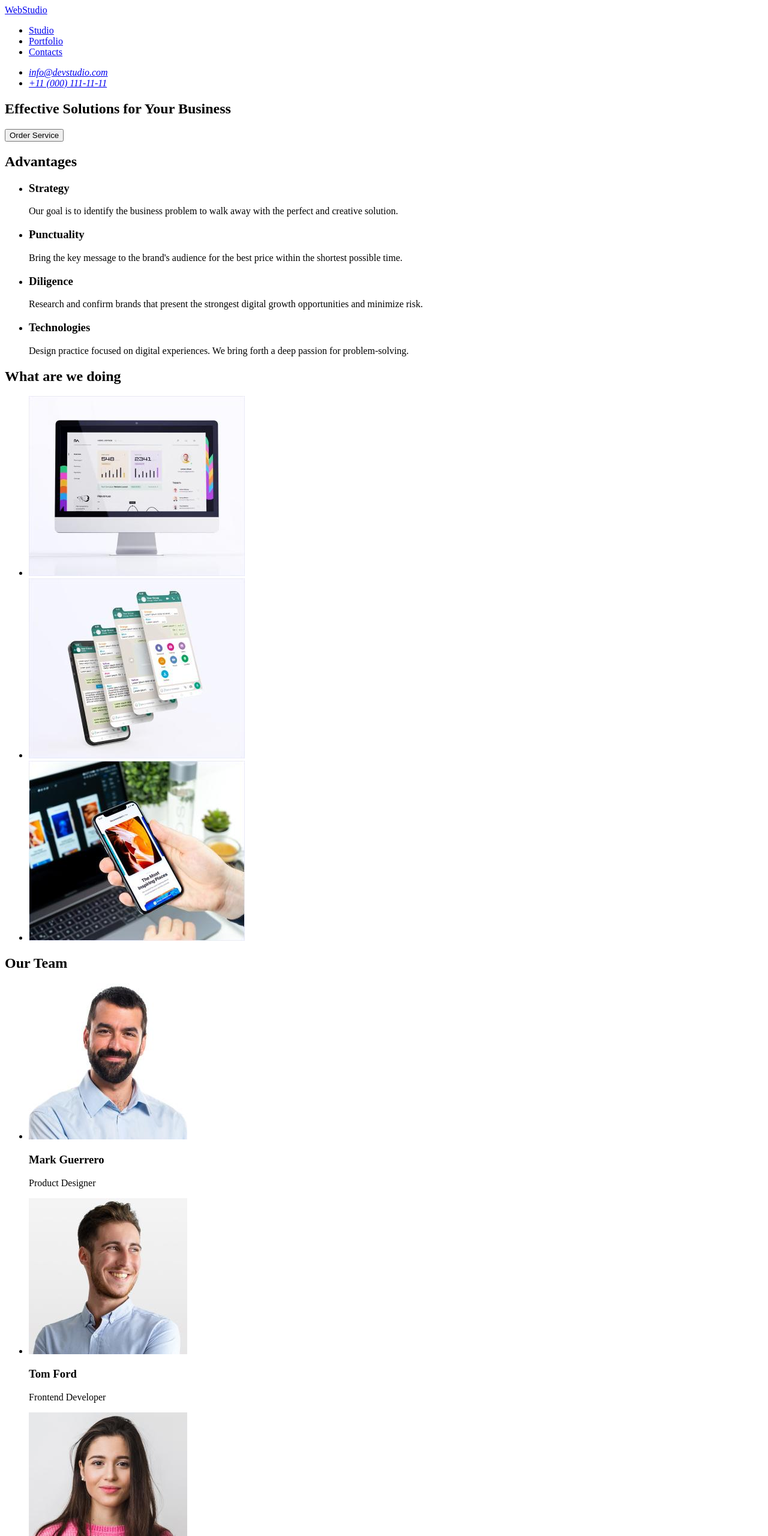
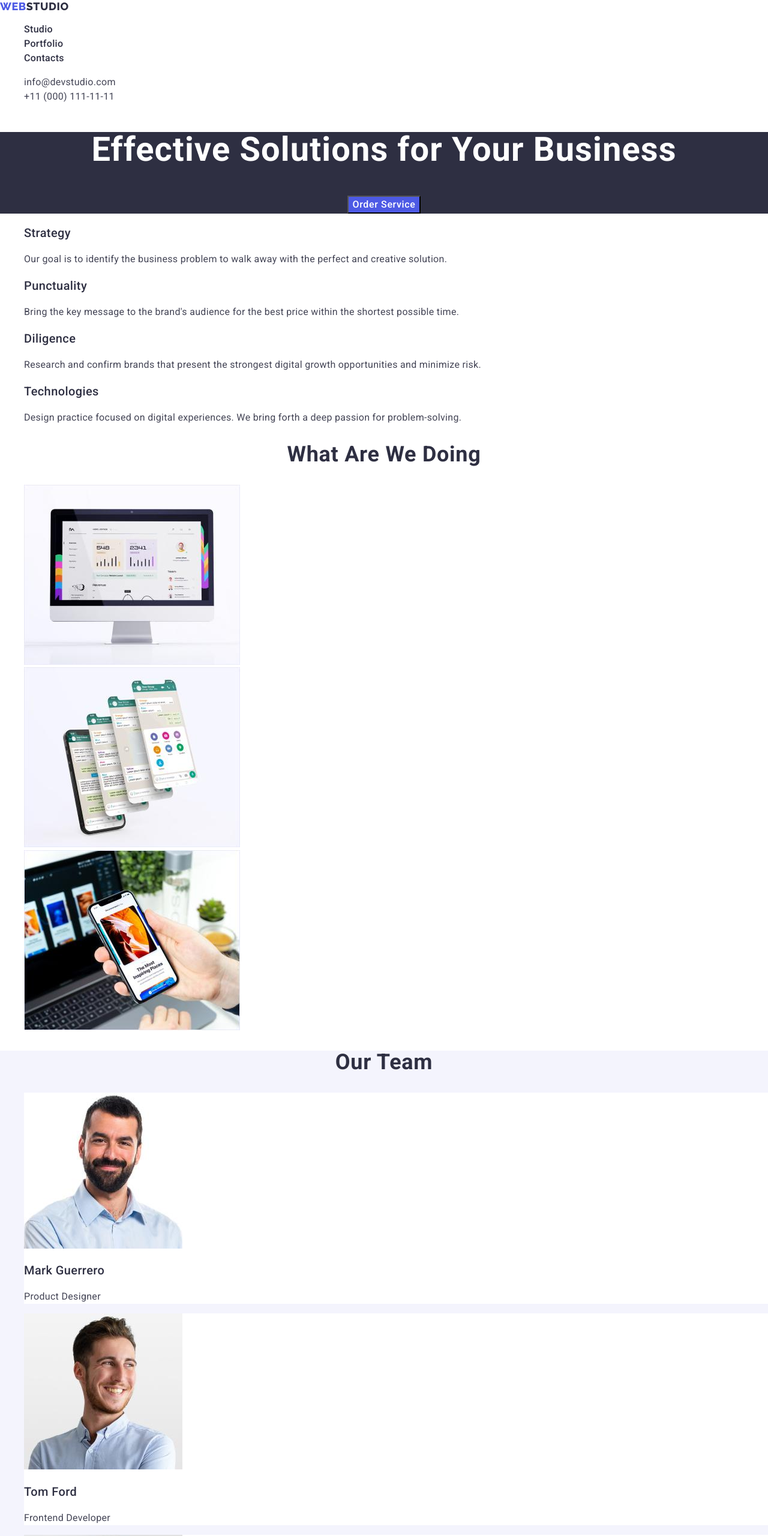
Before and after one commit to VitaliiShc/goit-markup-hw, a plain HTML site: page index.html in a window 1280 px wide. Shown: the top 2560 px of the page at 60% size. Drawn offline with nearby package versions, Linux system fonts and the light colour scheme.

Commit message:
hw-2 crate portfolio and styles

```diff
--- /dev/null
+++ b/css/styles.css
@@ -0,0 +1,207 @@
+:root {
+  /* Colors */
+  --iris: #4d5ae5;
+  --ocean: #404bbf;
+  --navyblue: #2e2f42;
+  --green: #31d0aa;
+  --slate: #434455;
+  --lightslate: #8e8f99;
+  --cornflower: #e7e9fc;
+  --cloud: #f4f4fd;
+  --navybluemodal: #2e2f42;
+  --grey: #2e2f42;
+  --white: #ffffff;
+  --dairy: #fcfcfc;
+
+  /* Typography */
+  --primary-font: 'Roboto', sans-serif;
+  --logo-font: 'Raleway', sans-serif;
+}
+
+body {
+  background-color: var(--white);
+  color: var(--slate);
+  font-family: var(--primary-font);
+  font-size: 16px;
+}
+
+.address {
+  font-style: normal;
+}
+
+.link {
+  text-decoration: none;
+}
+
+.list {
+  list-style: none;
+}
+
+.section-title {
+  color: var(--grey);
+  text-align: center;
+  font-size: 36px;
+  font-weight: 700;
+  line-height: 1.11;
+  text-transform: capitalize;
+  letter-spacing: 0.02em;
+}
+
+.logo {
+  font-family: var(--logo-font);
+  font-size: 18px;
+  font-weight: 800;
+  color: var(--iris);
+  line-height: 1.17;
+  letter-spacing: 0.03em;
+  text-transform: uppercase;
+}
+
+.logo-header {
+  color: var(--navyblue);
+}
+
+.nav-item {
+  color: var(--navyblue);
+  font-weight: 500;
+  font-size: 16px;
+  line-height: 1.5;
+  letter-spacing: 0.02em;
+}
+
+.nav-item:hover,
+.nav-item:focus {
+  color: var(--ocean);
+}
+
+.address-item {
+  color: var(--slate);
+  line-height: 1.5;
+  letter-spacing: 0.02em;
+}
+
+.address-item:hover,
+.address-item:focus {
+  color: var(--ocean);
+}
+
+.footer {
+  background-color: var(--navyblue);
+  color: var(--cloud);
+}
+
+.footer-paragraph {
+  color: var(--cloud);
+  line-height: 1.5;
+  letter-spacing: 0.02em;
+}
+
+.logo-footer {
+  color: var(--cloud);
+}
+
+.hero-section {
+  background-color: var(--navyblue);
+  text-align: center;
+}
+
+.hero-title {
+  color: var(--white);
+  font-size: 56px;
+  font-weight: 700;
+  line-height: 1.07;
+  letter-spacing: 0.02em;
+}
+
+.hero-button {
+  background-color: var(--iris);
+  font-family: 'Roboto', sans-serif;
+  font-weight: 500;
+  font-size: 16px;
+  line-height: 1.5;
+  color: var(--white);
+  letter-spacing: 0.04em;
+}
+
+.hero-button:hover,
+.hero-button:focus {
+  background-color: var(--ocean);
+  cursor: pointer;
+}
+
+.team-section {
+  background-color: var(--cloud);
+}
+
+.team-card {
+  background: var(--white);
+}
+
+.team-card-name {
+  color: var(--navyblue);
+  font-size: 20px;
+  font-weight: 500;
+  line-height: 1.2;
+  letter-spacing: 0.02em;
+}
+
+.features-title {
+  color: var(--navyblue);
+  font-size: 20px;
+  font-weight: 500;
+  line-height: 1.2;
+  letter-spacing: 0.02em;
+}
+
+.portfolio-title {
+  color: var(--navyblue);
+  font-size: 20px;
+  font-weight: 500;
+  line-height: 1.2;
+  letter-spacing: 0.02em;
+}
+
+.feature-description {
+  color: var(--slate);
+  line-height: 1.5;
+  letter-spacing: 0.02em;
+}
+
+.team-card-role {
+  color: var(--slate);
+  line-height: 1.5;
+  letter-spacing: 0.02em;
+}
+
+.portfolio-item-sketch {
+  color: var(--slate);
+  line-height: 1.5;
+  letter-spacing: 0.02em;
+}
+
+.team-card-role {
+  font-size: 16px;
+}
+
+.filters-button {
+  font-family: 'Roboto', sans-serif;
+  background-color: var(--cloud);
+  font-weight: 500;
+  font-size: 16px;
+  line-height: 1.5;
+  letter-spacing: 0.04em;
+  text-align: center;
+  color: var(--iris);
+  cursor: pointer;
+}
+
+.filters-button:hover,
+.filters-button:focus {
+  color: var(--white);
+  background-color: var(--ocean);
+}
+
+.filters-button:active {
+  background-color: var(--ocean);
+  color: var(--white);
+}
--- a/index.html
+++ b/index.html
@@ -4,59 +4,90 @@
     <meta charset="UTF-8" />
     <meta name="viewport" content="width=device-width, initial-scale=1.0" />
     <title>WebStudio</title>
+
+    <link
+      rel="stylesheet"
+      href="node_modules/modern-normalize/modern-normalize.css"
+    />
+    <link
+      href="https://fonts.googleapis.com/css2?family=Raleway:wght@800&family=Roboto:wght@400;500;700;900&display=swap"
+      rel="stylesheet"
+    />
+    <link rel="preconnect" href="https://fonts.googleapis.com" />
+    <link rel="preconnect" href="https://fonts.gstatic.com" crossorigin />
+    <link rel="stylesheet" href="./css/styles.css" />
   </head>
 
   <body>
     <header>
       <nav>
-        <a href="./index.html">WebStudio</a>
-        <ul>
-          <li><a href="/">Studio</a></li>
-          <li><a href="/">Portfolio</a></li>
-          <li><a href="/">Contacts</a></li>
+        <a class="logo link" href="./index.html"
+          >Web<span class="logo-header">Studio</span></a
+        >
+        <ul class="list">
+          <li>
+            <a class="nav-item link" href="./index.html">Studio</a>
+          </li>
+          <li>
+            <a class="nav-item link" href="./portfolio.html">Portfolio</a>
+          </li>
+          <li>
+            <a class="nav-item link" href="">Contacts</a>
+          </li>
         </ul>
       </nav>
-      <address>
-        <ul>
-          <li><a href="mailto:info@devstudio.com">info@devstudio.com</a></li>
-          <li><a href="tel:+110001111111">+11 (000) 111-11-11</a></li>
+      <address class="address">
+        <ul class="list">
+          <li>
+            <a
+              class="address-item link"
+              href="mailto:info@devstudio.com"
+              target="_blank"
+              >info@devstudio.com</a
+            >
+          </li>
+          <li>
+            <a class="address-item link" href="tel:+110001111111"
+              >+11 (000) 111-11-11</a
+            >
+          </li>
         </ul>
       </address>
     </header>
 
     <main>
-      <section>
-        <h1>Effective Solutions for Your Business</h1>
-        <button type="button">Order Service</button>
+      <section class="hero-section">
+        <h1 class="hero-title">Effective Solutions for Your Business</h1>
+        <button class="hero-button" type="button">Order Service</button>
       </section>
 
-      <section>
-        <h2>Advantages</h2>
-        <ul>
+      <section class="features-section">
+        <h2 hidden>Features</h2>
+        <ul class="list">
           <li>
-            <h3>Strategy</h3>
-            <p>
+            <h3 class="features-title">Strategy</h3>
+            <p class="feature-description">
               Our goal is to identify the business problem to walk away with the
               perfect and creative solution.
             </p>
           </li>
           <li>
-            <h3>Punctuality</h3>
-            <p>
+            <h3 class="features-title">Punctuality</h3>
+            <p class="feature-description">
               Bring the key message to the brand's audience for the best price
               within the shortest possible time.
             </p>
           </li>
           <li>
-            <h3>Diligence</h3>
-            <p>
+            <h3 class="features-title">Diligence</h3>
+            <p class="feature-description">
               Research and confirm brands that present the strongest digital
               growth opportunities and minimize risk.
             </p>
           </li>
           <li>
-            <h3>Technologies</h3>
-            <p>
+            <h3 class="features-title">Technologies</h3>
+            <p class="feature-description">
               Design practice focused on digital experiences. We bring forth a
               deep passion for problem-solving.
             </p>
@@ -64,9 +95,9 @@
         </ul>
       </section>
 
-      <section>
-        <h2>What are we doing</h2>
-        <ul>
+      <section class="wawdoing-section">
+        <h2 class="section-title">What are we doing</h2>
+        <ul class="list">
           <li>
             <img
               src="./images/what-are-we-doing-img1.jpg"
@@ -94,56 +125,58 @@
         </ul>
       </section>
 
-      <section>
-        <h2>Our Team</h2>
-        <ul>
-          <li>
+      <section class="team-section">
+        <h2 class="section-title">Our Team</h2>
+        <ul class="list">
+          <li class="team-card">
             <img
               src="./images/mark-guerrero-foto.jpg"
               alt="Mark Guerrero's foto"
               width="264"
               height="260"
             />
-            <h3>Mark Guerrero</h3>
-            <p>Product Designer</p>
+            <h3 class="team-card-name">Mark Guerrero</h3>
+            <p class="team-card-role">Product Designer</p>
           </li>
-          <li>
+          <li class="team-card">
             <img
               src="./images/tom-ford-foto.jpg"
               alt="Tom Ford's foto"
               width="264"
               height="260"
             />
-            <h3>Tom Ford</h3>
-            <p>Frontend Developer</p>
+            <h3 class="team-card-name">Tom Ford</h3>
+            <p class="team-card-role">Frontend Developer</p>
           </li>
-          <li>
+          <li class="team-card">
             <img
               src="./images/camila-garcia-foto.jpg"
               alt="Camila Garcia's foto"
               width="264"
               height="260"
             />
-            <h3>Camila Garcia</h3>
-            <p>Marketing</p>
+            <h3 class="team-card-name">Camila Garcia</h3>
+            <p class="team-card-role">Marketing</p>
           </li>
-          <li>
+          <li class="team-card">
             <img
               src="./images/daniel-wilson-foto.jpg"
               alt="Daniel Wilson's foto"
               width="264"
               height="260"
             />
-            <h3>Daniel Wilson</h3>
-            <p>UI Designer</p>
+            <h3 class="team-card-name">Daniel Wilson</h3>
+            <p class="team-card-role">UI Designer</p>
           </li>
         </ul>
       </section>
     </main>
 
-    <footer>
-      <a href="./index.html">WebStudio</a>
-      <p>
+    <footer class="footer">
+      <a class="logo link" href="./index.html"
+        >Web<span class="logo-footer">Studio</span></a
+      >
+      <p class="footer-paragraph">
         Increase the flow of customers and sales for your business with digital
         marketing & growth solutions.
       </p>
```
Also changed, not shown: portfolio.html (added, +198 -0 lines).
